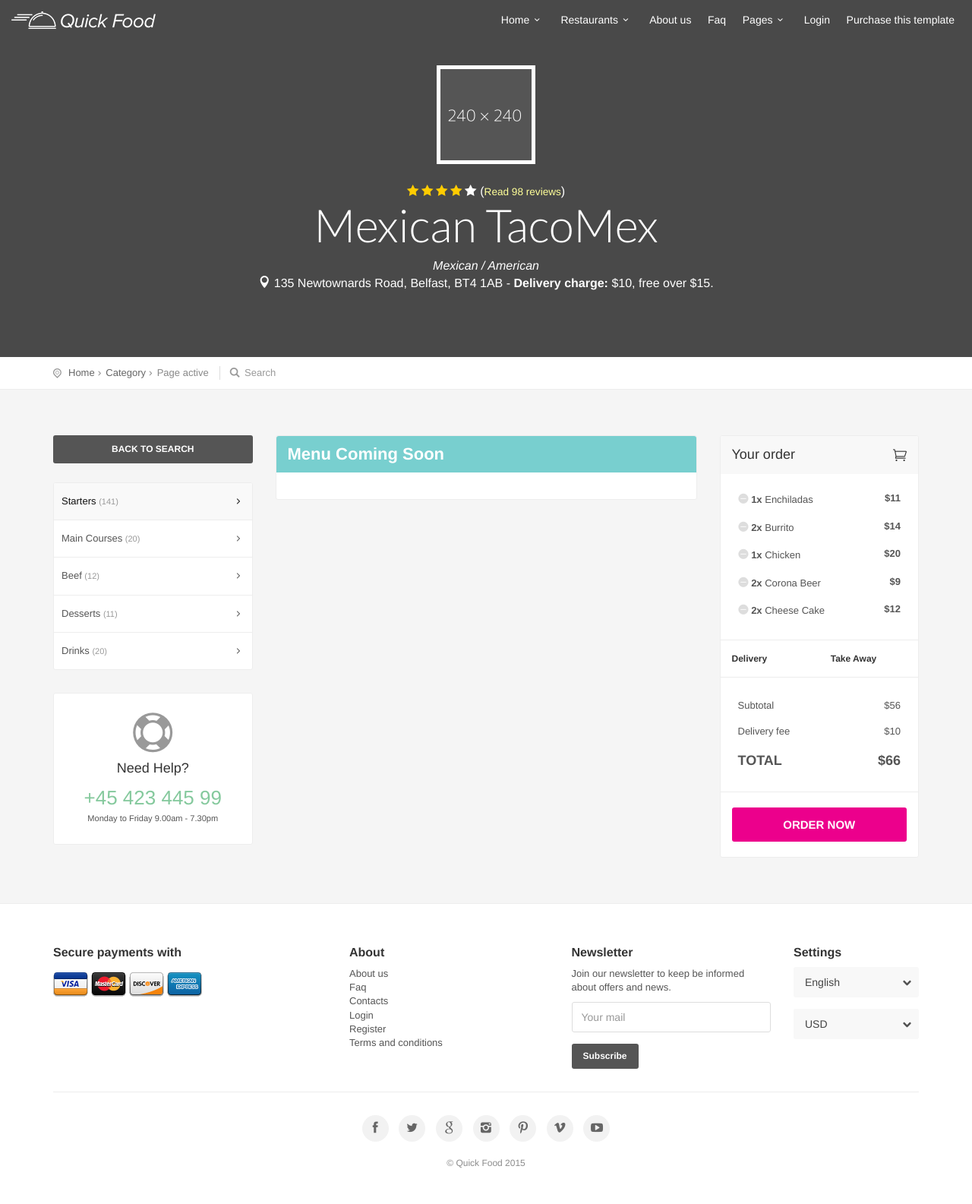
After one commit to BaqerNaqvi/-Delivers-Web, an ASP.NET MVC app: template Delives.pk/Delives.pk/Views/Menu/Index.cshtml in a window 1280 px wide. The commit adds this page. Shown: the whole page at 76% size. Run offline with ASP.NET Core 8 and stand-ins for ASP.NET MVC 5, Linux system fonts and the light colour scheme; the template is opened without the code that fills it, so the values that code supplies are empty; the project's own start-up code is not run, and a stand-in starts its controllers and pages; some libraries are stand-ins or nearby versions.

Commit message:
Menu(Detail) Page Added.

```diff
--- a/Delives.pk/Delives.pk/App_Start/BundleConfig.cs
+++ b/Delives.pk/Delives.pk/App_Start/BundleConfig.cs
@@ -46,6 +46,11 @@ namespace Delives.pk
                       "~/Content/ion.rangeSlider.css",
                       "~/Content/ion.rangeSlider.skinFlat.css"
                       ));
+
+            bundles.Add(new StyleBundle("~/Content/menu").Include(
+                      "~/Content/skins/square/grey.css"
+                      ));
+
         }
     }
 }
--- a/Delives.pk/Delives.pk/Views/List/_ListItemPartial.cshtml
+++ b/Delives.pk/Delives.pk/Views/List/_ListItemPartial.cshtml
@@ -32,7 +32,7 @@ foreach(var item in Model)
             <div class="col-md-3 col-sm-3">
                 <div class="go_to">
                     <div>
-                        <a href="detail_page.html" class="btn_1">View Menu</a>
+                        <a href="~/Menu/Index/@item.Id" class="btn_1">View Menu</a>
                     </div>
                 </div>
             </div>
--- /dev/null
+++ b/Delives.pk/Delives.pk/Views/Menu/Index.cshtml
@@ -0,0 +1,209 @@
+@model List<Delives.pk.Models.MenuModels.MenuViewModel>
+
+@{
+
+    int index = 1;
+    string headerValue = Model.Count == 0 ? "Menu Coming Soon" : "Menu";
+}
+
+<!-- SubHeader =============================================== -->
+@{Html.RenderPartial("~/Views/Menu/_SubHeaderPartial.cshtml");}
+<!-- End SubHeader ============================================ -->
+
+<div id="position">
+    <div class="container">
+        <ul>
+            <li><a href="#0">Home</a></li>
+            <li><a href="#0">Category</a></li>
+            <li>Page active</li>
+        </ul>
+        <a href="#0" class="search-overlay-menu-btn"><i class="icon-search-6"></i> Search</a>
+    </div>
+</div><!-- Position -->
+<!-- Content ================================================== -->
+<div class="container margin_60_35">
+    <div class="row">
+
+        <div class="col-md-3">
+            <p><a href="list_page.html" class="btn_side">Back to search</a></p>
+            <div class="box_style_1">
+                <ul id="cat_nav">
+                    <li><a href="#starters" class="active">Starters <span>(141)</span></a></li>
+                    <li><a href="#main_courses">Main Courses <span>(20)</span></a></li>
+                    <li><a href="#beef">Beef <span>(12)</span></a></li>
+                    <li><a href="#desserts">Desserts <span>(11)</span></a></li>
+                    <li><a href="#drinks">Drinks <span>(20)</span></a></li>
+                </ul>
+            </div><!-- End box_style_1 -->
+
+            <div class="box_style_2 hidden-xs" id="help">
+                <i class="icon_lifesaver"></i>
+                <h4>Need <span>Help?</span></h4>
+                <a href="tel://004542344599" class="phone">+45 423 445 99</a>
+                <small>Monday to Friday 9.00am - 7.30pm</small>
+            </div>
+        </div><!-- End col-md-3 -->
+
+        <div class="col-md-6">
+            <div class="box_style_2" id="main_menu">
+                <h2 class="inner">@headerValue</h2>
+                @*<h3 class="nomargin_top" id="starters">Starters</h3>
+        <p>
+            Te ferri iisque aliquando pro, posse nonumes efficiantur in cum. Sensibus reprimique eu pro. Fuisset mentitum deleniti sit ea.
+        </p>*@
+                @if (Model.Count > 0)
+                {
+                    <table class="table table-striped cart-list">
+                        <thead>
+                            <tr>
+                                <th>
+                                    Item
+                                </th>
+                                <th>
+                                    Price
+                                </th>
+                                <th>
+                                    Order
+                                </th>
+                            </tr>
+                        </thead>
+                        <tbody>
+                            @foreach (var menu in Model)
+                            {
+                                <tr>
+                                    <td>
+                                        <figure class="thumb_menu_list"><img src="@menu.Image" alt="thumb"></figure>
+                                        <h5>@index @menu.Name</h5>
+                                        <p>
+                                            @menu.Name
+                                        </p>
+                                    </td>
+                                    <td>
+                                        <strong>RS @menu.Price</strong>
+                                    </td>
+                                    <td class="options">
+                                        <div class="dropdown dropdown-options">
+                                            <a href="#" class="dropdown-toggle" data-toggle="dropdown" aria-expanded="true"><i class="icon_plus_alt2"></i></a>
+                                            <div class="dropdown-menu">
+                                                <h5>Select an option</h5>
+                                                <label>
+                                                    <input type="radio" value="option1" name="options_1" checked>Medium <span>+ $3.30</span>
+                                                </label>
+                                                <label>
+                                                    <input type="radio" value="option2" name="options_1">Large <span>+ $5.30</span>
+                                                </label>
+                                                <label>
+                                                    <input type="radio" value="option3" name="options_1">Extra Large <span>+ $8.30</span>
+                                                </label>
+                                                <h5>Add ingredients</h5>
+                                                <label>
+                                                    <input type="checkbox" value="">Extra Tomato <span>+ $4.30</span>
+                                                </label>
+                                                <label>
+                                                    <input type="checkbox" value="">Extra Peppers <span>+ $2.50</span>
+                                                </label>
+                                                <a href="#0" class="add_to_basket">Add to cart</a>
+                                            </div>
+                                        </div>
+                                    </td>
+                                </tr>
+                                index++;
+                            }
+
+
+
+                        </tbody>
+                    </table>
+                }
+
+
+            </div><!-- End box_style_1 -->
+        </div><!-- End col-md-6 -->
+
+        <div class="col-md-3" id="sidebar">
+            <div class="theiaStickySidebar">
+                <div id="cart_box">
+                    <h3>Your order <i class="icon_cart_alt pull-right"></i></h3>
+                    <table class="table table_summary">
+                        <tbody>
+                            <tr>
+                                <td>
+                                    <a href="#0" class="remove_item"><i class="icon_minus_alt"></i></a> <strong>1x</strong> Enchiladas
+                                </td>
+                                <td>
+                                    <strong class="pull-right">$11</strong>
+                                </td>
+                            </tr>
+                            <tr>
+                                <td>
+                                    <a href="#0" class="remove_item"><i class="icon_minus_alt"></i></a> <strong>2x</strong> Burrito
+                                </td>
+                                <td>
+                                    <strong class="pull-right">$14</strong>
+                                </td>
+                            </tr>
+                            <tr>
+                                <td>
+                                    <a href="#0" class="remove_item"><i class="icon_minus_alt"></i></a> <strong>1x</strong> Chicken
+                                </td>
+                                <td>
+                                    <strong class="pull-right">$20</strong>
+                                </td>
+                            </tr>
+                            <tr>
+                                <td>
+                                    <a href="#0" class="remove_item"><i class="icon_minus_alt"></i></a> <strong>2x</strong> Corona Beer
+                                </td>
+                                <td>
+                                    <strong class="pull-right">$9</strong>
+                                </td>
+                            </tr>
+                            <tr>
+                                <td>
+                                    <a href="#0" class="remove_item"><i class="icon_minus_alt"></i></a> <strong>2x</strong> Cheese Cake
+                                </td>
+                                <td>
+                                    <strong class="pull-right">$12</strong>
+                                </td>
+                            </tr>
+                        </tbody>
+                    </table>
+                    <hr>
+                    <div class="row" id="options_2">
+                        <div class="col-lg-6 col-md-12 col-sm-12 col-xs-6">
+                            <label><input type="radio" value="" checked name="option_2" class="icheck">Delivery</label>
+                        </div>
+                        <div class="col-lg-6 col-md-12 col-sm-12 col-xs-6">
+                            <label><input type="radio" value="" name="option_2" class="icheck">Take Away</label>
+                        </div>
+                    </div><!-- Edn options 2 -->
+
+                    <hr>
+                    <table class="table table_summary">
+                        <tbody>
+                            <tr>
+                                <td>
+                                    Subtotal <span class="pull-right">$56</span>
+                                </td>
+                            </tr>
+                            <tr>
+                                <td>
+                                    Delivery fee <span class="pull-right">$10</span>
+                                </td>
+                            </tr>
+                            <tr>
+                                <td class="total">
+                                    TOTAL <span class="pull-right">$66</span>
+                                </td>
+                            </tr>
+                        </tbody>
+                    </table>
+                    <hr>
+                    <a class="btn_full" href="cart.html">Order now</a>
+                </div><!-- End cart_box -->
+            </div><!-- End theiaStickySidebar -->
+        </div><!-- End col-md-3 -->
+
+    </div><!-- End row -->
+</div><!-- End container -->
+<!-- End Content =============================================== -->
--- /dev/null
+++ b/Delives.pk/Delives.pk/Views/Menu/_SubHeaderPartial.cshtml
@@ -0,0 +1,9 @@
+<div id="subheader">
+    <div id="sub_content">
+        <div id="thumb"><img src="~/Images/thumb_restaurant.jpg" alt=""></div>
+        <div class="rating"><i class="icon_star voted"></i><i class="icon_star voted"></i><i class="icon_star voted"></i><i class="icon_star voted"></i><i class="icon_star"></i> (<small><a href="detail_page_2.html">Read 98 reviews</a></small>)</div>
+        <h1>Mexican TacoMex</h1>
+        <div><em>Mexican / American</em></div>
+        <div><i class="icon_pin"></i> 135 Newtownards Road, Belfast, BT4 1AB - <strong>Delivery charge:</strong> $10, free over $15.</div>
+    </div><!-- End sub_content -->
+</div><!-- End subheader -->
```
Also changed, not shown: Delives.pk/Delives.pk/Controllers/MenuController.cs (added, +55 -0 lines), Delives.pk/Delives.pk/Models/MenuModels.cs (added, +39 -0 lines), Delives.pk/Delives.pk/Models/RequestModel.cs (added, +14 -0 lines), Delives.pk/Delives.pk/Delives.pk.csproj, 12 other files.
